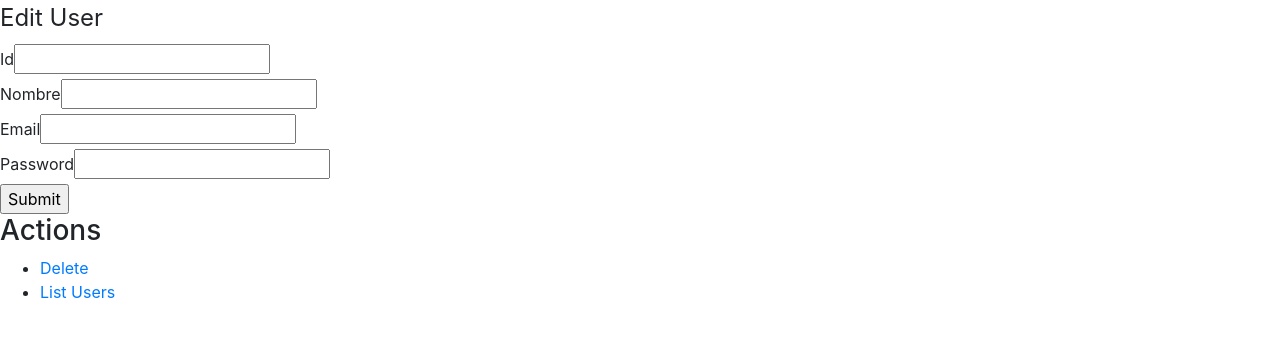
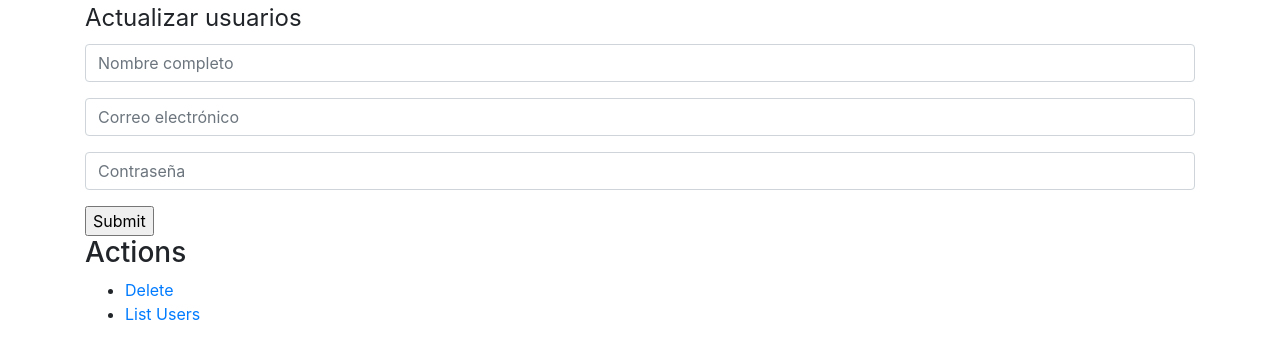
Before and after one commit to morales966/start8_entradaYsalida, a CakePHP app: the page made by app/View/Users/edit.ctp in a window 1280 px wide. Shown: the top 359 px of the page. Run offline with PHP 8.4 and a stand-in for CakePHP, Linux system fonts and the light colour scheme; the template is opened without the code that fills it, so the values that code supplies are empty; form fields are guessed from the names that the template uses; some libraries are stand-ins or nearby versions.

Commit message:
Commit
ok

```diff
--- a/app/View/Users/edit.ctp
+++ b/app/View/Users/edit.ctp
@@ -1,13 +1,18 @@
+<div class="content-wrapper">
+	<div class="container">
 		<div class="users form">
 		<?php echo $this->Form->create('User'); ?>
 			<fieldset>
-		<legend><?php echo __('Edit User'); ?></legend>
-	<?php
-		echo $this->Form->input('id');
-		echo $this->Form->input('nombre');
-		echo $this->Form->input('email');
-		echo $this->Form->input('password');
-	?>
+				<legend><?php echo __('Actualizar usuarios'); ?></legend>
+				<div class="form-group">
+						<?php echo $this->Form->input('nombre',array('placeholder' => 'Nombre completo','label' => false,'class' => 'form-control')); ?>
+					</div>
+					<div class="form-group">
+						<?php echo $this->Form->input('email',array('placeholder' => 'Correo electrónico','label' => false,'class' => 'form-control')); ?>
+					</div>
+					<div class="form-group">
+					<?php echo $this->Form->input('password',array('placeholder' => 'Contraseña','label' => false,'class' => 'form-control')); ?>
+					</div>
 			</fieldset>
 		<?php echo $this->Form->end(__('Submit')); ?>
 		</div>
@@ -19,3 +24,5 @@
 				<li><?php echo $this->Html->link(__('List Users'), array('action' => 'index')); ?></li>
 			</ul>
 		</div>
+	</div>
+</div>
```
Also changed, not shown: app/View/Users/index.ctp (+5 -3 lines). Lines whose indentation alone changed are shown as unchanged.
